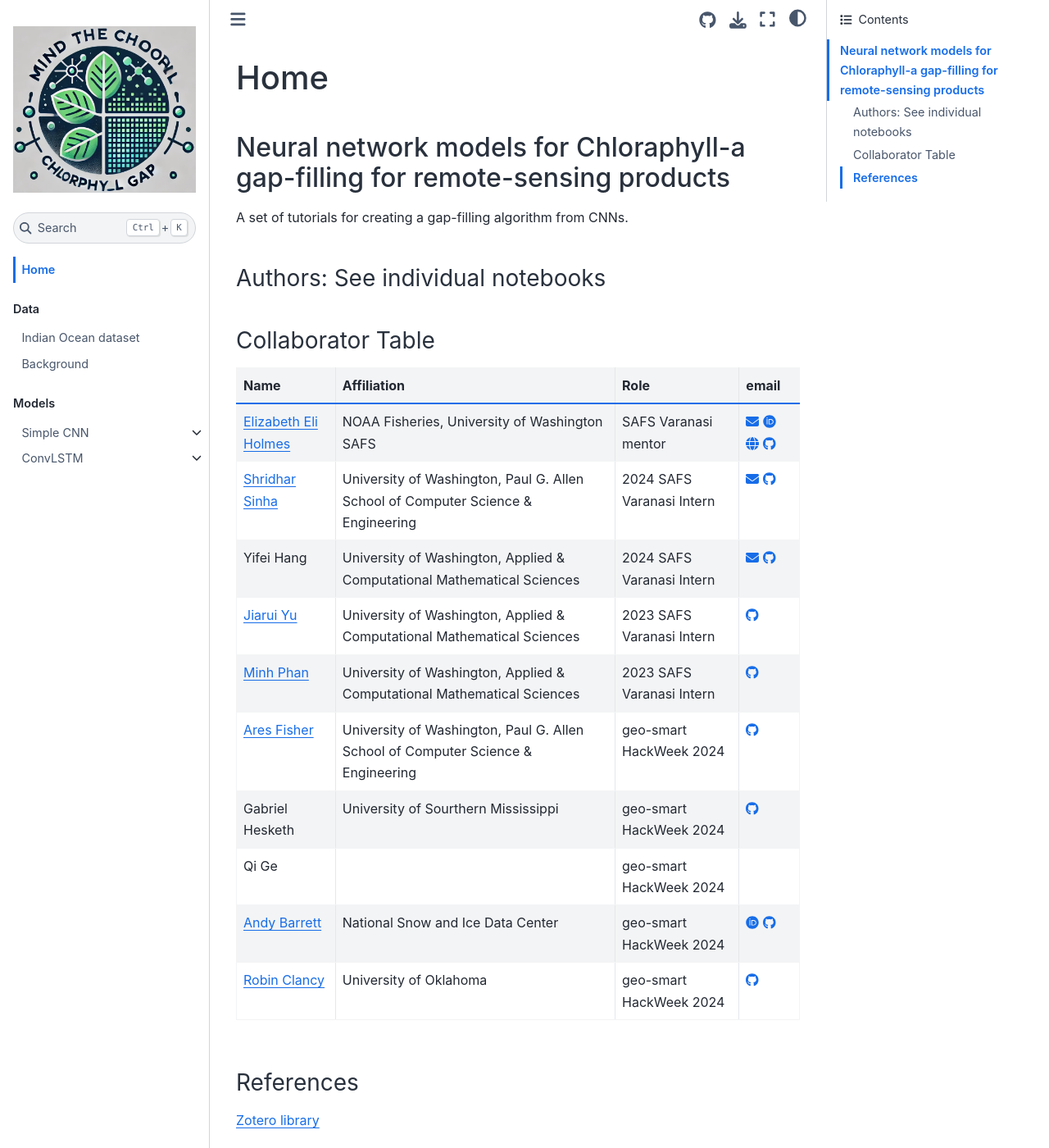
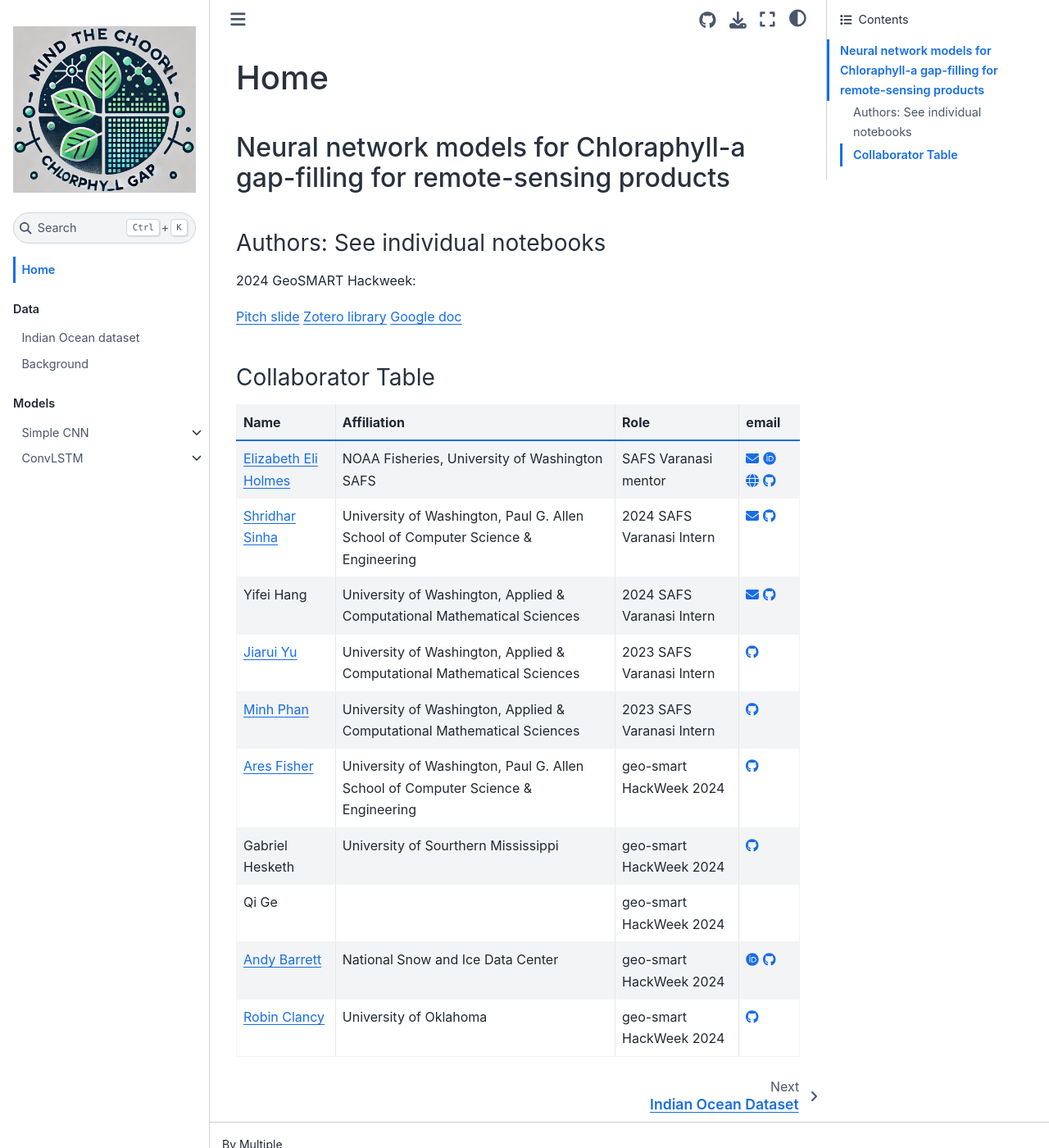
Before and after one commit to ocean-satellite-tools/mind-the-chl-gap, a Jupyter Book: the page built from book/intro.md, in a window 1280 px wide and 1400 px high. Shown: the whole window at 82% size. Built offline with Jupyter Book 1.0.4 settings and Sphinx 7.4.7 and the Sphinx Book theme 1.1.4, drawn with Linux system fonts in a browser that asks for light colours; pages that are not in the unit, such as notebooks, are missing from menus.

Commit message:
Revert 'cleanup'
This reverts commit c0db3eb728c3a92f7389966f5fabc1acfec83771

```diff
--- a/book/intro.md
+++ b/book/intro.md
@@ -2,9 +2,13 @@
 
 ## Neural network models for Chloraphyll-a gap-filling for remote-sensing products
 
-A set of tutorials for creating a gap-filling algorithm from CNNs.
+### Authors: See individual notebooks
 
-### Authors: See individual notebooks
+2024 GeoSMART Hackweek:
+
+[Pitch slide](https://docs.google.com/presentation/d/1YfBLkspba2hRz5pTHG9OF3o9WHv-yNemZDq2QKFCme0/edit?usp=sharing)
+[Zotero library](https://www.zotero.org/groups/5595561/safs-interns-/library)
+[Google doc](https://docs.google.com/document/d/1ADjtPFMy5mDxWJ_jhFhUWaBvjSd54YAfcc3d6araPCs/edit?usp=sharing)
 
 ### Collaborator Table
 
@@ -20,7 +24,3 @@
 | Qi Ge | | geo-smart HackWeek 2024 | |
 | [Andy Barrett](https://nsidc.org/about/about-nsidc/what-we-do/our-people/andrew_barrett) | National Snow and Ice Data Center | geo-smart HackWeek 2024 | [<i class="fa-brands fa-orcid"></i>](https://orcid.org/0000-0003-4394-5445) [<i class="fa-brands fa-github"></i>](https://github.com/andypbarrett) |
 | [Robin Clancy](https://www.linkedin.com/in/robin-clancy/) | University of Oklahoma | geo-smart HackWeek 2024 | [<i class="fa-brands fa-github"></i>](https://github.com/robin-clancy) |
-
-### References
-
-[Zotero library](https://www.zotero.org/groups/5595561/safs-interns-/library)
```
Also changed, not shown: 1 other file.
